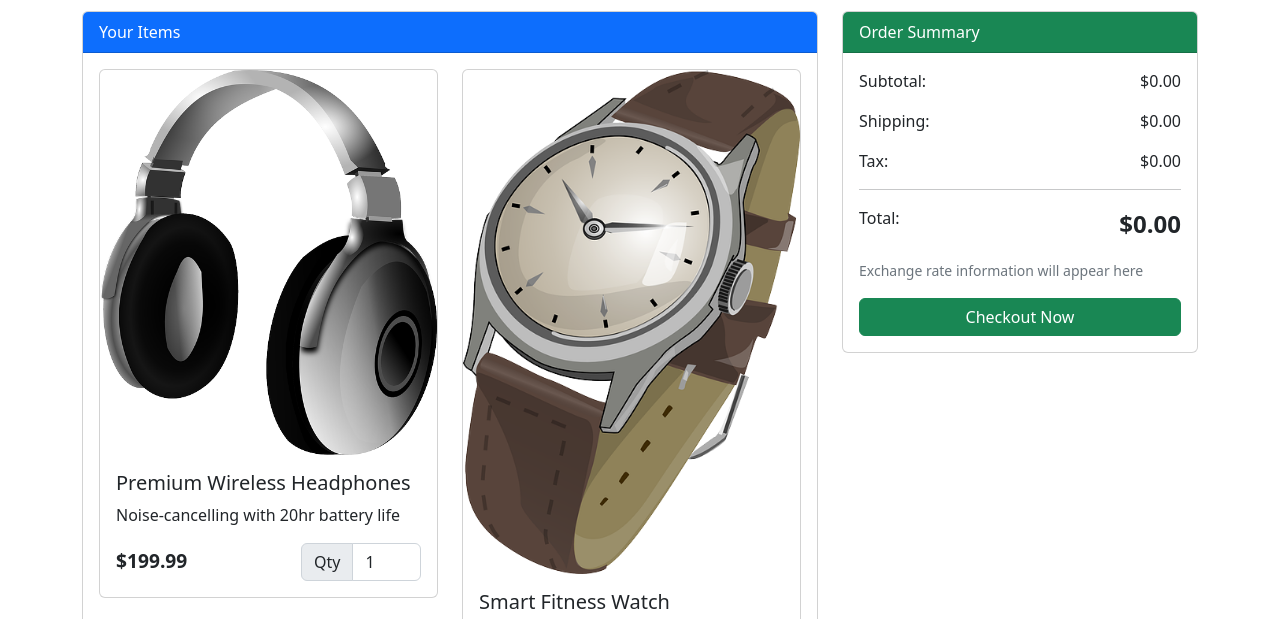
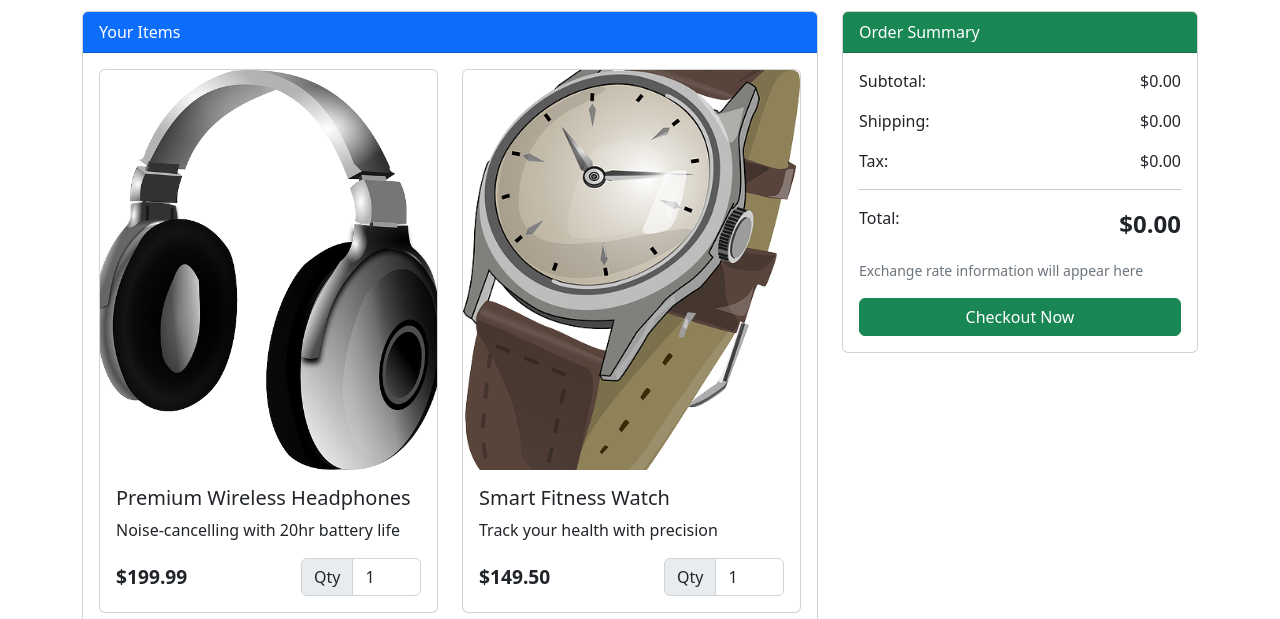
Before and after one commit to peymannaderi10/Multi-Currency-E-commerce-Checkout, a website: page public/index.html in a window 1280 px wide. Shown: the part 131-750 px from the top of the page. Drawn offline with nearby package versions, Linux system fonts and the light colour scheme; no server answers.

Commit message:
update css for card images

```diff
--- a/public/style.css
+++ b/public/style.css
@@ -17,3 +17,10 @@
     font-size: 1.5rem;
     font-weight: bold;
   }
+  .card-img-top {
+    width: 100%;
+    height: 400px; /* Adjust height as needed */
+    object-fit: cover; /* Ensures the image fills the space without distortion */
+    border-top-left-radius: 8px; /* Optional: Match card border-radius */
+    border-top-right-radius: 8px;
+}
```
